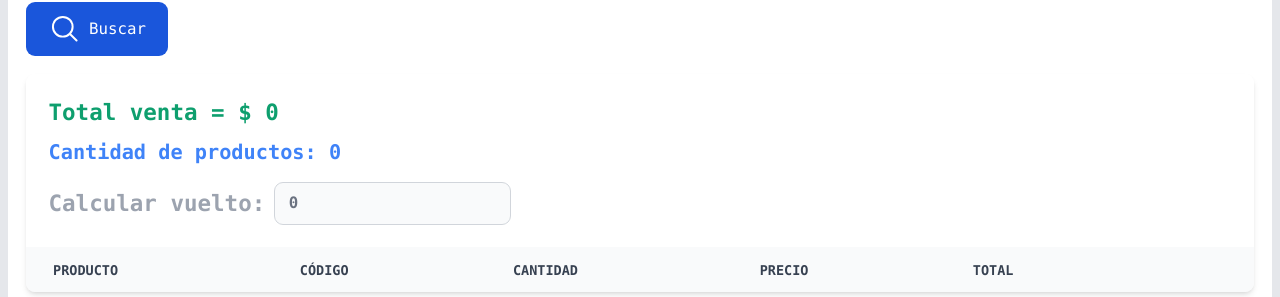
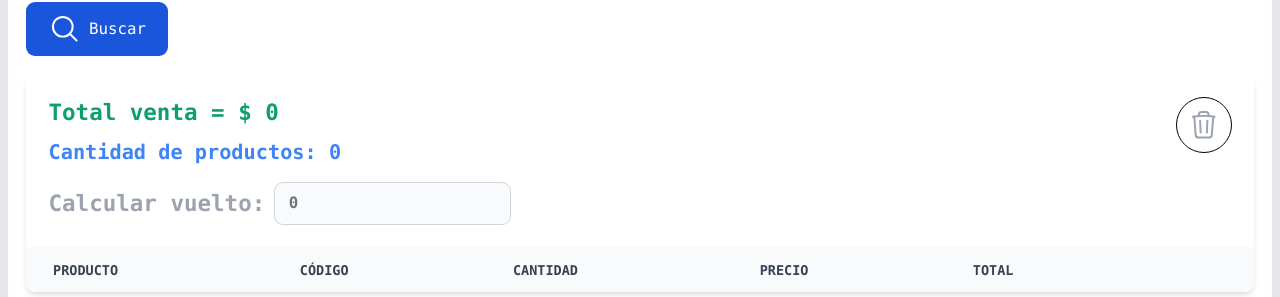
Before and after one commit to Julian1993ARG/Products-tiaFront, a React (Vite) app: page / in a window 1280 px wide. Shown: the part 233-530 px from the top of the page. Built offline with nearby package versions, Linux system fonts and the light colour scheme.

Commit message:
button reset product list

```diff
--- a/context/products.context.tsx
+++ b/context/products.context.tsx
@@ -8,6 +8,7 @@
   setQuantity: (id: number, quantity: number) => void
   setSalePrice: (id: number, salePrice: number) => void
   deleteProduct: (id: number) => void
+  resetProducts: () => void
 }
 export const ProductsContext = createContext<IContextProducts>({
   products: [],
@@ -15,6 +16,7 @@
   setQuantity: () => { },
   setSalePrice: () => { },
   deleteProduct: () => { },
+  resetProducts: () => { },
 });
 
 export const ProductsContextProvider = ({ children } : {children:React.ReactNode}) => {
@@ -40,9 +42,11 @@
 
   const setSalePrice = (id: number, salePrice: number) => setProducts(prev => prev.map(p => p.id === id ? { ...p, salePrice } : p));
 
+  const resetProducts = () => setProducts([]);
+
   return (
     <ProductsContext.Provider
-      value={{ products, getProductByUpcCode, setQuantity, deleteProduct, setSalePrice }}
+      value={{ products, getProductByUpcCode, setQuantity, deleteProduct, setSalePrice, resetProducts }}
     >
       {children}
     </ProductsContext.Provider>
--- a/src/components/SvgIcons.tsx
+++ b/src/components/SvgIcons.tsx
@@ -40,3 +40,21 @@
     />
   </svg>
 );
+
+export const TrashSvg = ({ className = '' }, { ...rest }) => (
+  <svg
+    xmlns='http://www.w3.org/2000/svg'
+    fill='none'
+    stroke='currentColor'
+    strokeWidth={1.5}
+    className={`w-7 h-7 ${className}`}
+    viewBox='0 0 24 24'
+    {...rest}
+  >
+    <path
+      strokeLinecap='round'
+      strokeLinejoin='round'
+      d='m14.74 9-.346 9m-4.788 0L9.26 9m9.968-3.21c.342.052.682.107 1.022.166m-1.022-.165L18.16 19.673a2.25 2.25 0 0 1-2.244 2.077H8.084a2.25 2.25 0 0 1-2.244-2.077L4.772 5.79m14.456 0a48.108 48.108 0 0 0-3.478-.397m-12 .562c.34-.059.68-.114 1.022-.165m0 0a48.11 48.11 0 0 1 3.478-.397m7.5 0v-.916c0-1.18-.91-2.164-2.09-2.201a51.964 51.964 0 0 0-3.32 0c-1.18.037-2.09 1.022-2.09 2.201v.916m7.5 0a48.667 48.667 0 0 0-7.5 0'
+    />
+  </svg>
+);
--- a/src/components/TableProducts.tsx
+++ b/src/components/TableProducts.tsx
@@ -1,16 +1,17 @@
 import { IProductList } from '@/models';
 import { useEffect, useState } from 'react';
 import debounce from 'lodash.debounce';
-import { DetailsColumn } from './';
+import { DetailsColumn, TrashSvg } from './';
 
 type PropsTable = {
   products: IProductList[]
   setQuantity: (id: number, quantity: number) => void
   deleteProduct: (id: number) => void
   setSalePrice: (id: number, salePrice: number) => void
+  resetProducts: () => void
 }
 
-export default function TableProducts ({ products, setQuantity, deleteProduct, setSalePrice }: PropsTable) {
+export default function TableProducts ({ products, setQuantity, deleteProduct, setSalePrice, resetProducts }: PropsTable) {
   const [total, setTotal] = useState(0);
   const [change, setChange] = useState(0);
 
@@ -24,9 +25,14 @@
     if (value > 0) setChange((value - total));
   }, 500);
 
+  const handleReset = () => {
+    resetProducts();
+    setChange(0);
+  };
+
   return (
     <table className='w-full text-sm text-left text-gray-500 dark:text-gray-400'>
-      <caption className='p-5 text-xl font-semibold text-left bg-white dark:text-white dark:bg-gray-800 text-green-500'>
+      <caption className='p-5 text-xl font-semibold text-left bg-white dark:text-white dark:bg-gray-800 text-green-500 relative'>
         Total venta = $ {total.toLocaleString('en-US')}
         <p className='text-blue-500 text-lg pt-2'>Cantidad de productos: {products.length}</p>
         <div className='text-gray-400 flex mt-3 items-center'>
@@ -47,6 +53,15 @@
             {Math.abs(change).toLocaleString('en-US')}
           </span>
         </div>
+        <button
+          type='button'
+          onClick={handleReset}
+          className='text-black border border-black hover:bg-red-700 hover:text-white focus:ring-4 focus:outline-none focus:ring-red-300 font-medium rounded-full text-sm p-2.5 text-center inline-flex items-center absolute right-5 top-5 disabled:hover:bg-gray-200 disabled:text-gray-400 disabled:cursor-not-allowed'
+          disabled={products.length === 0}
+        >
+          <TrashSvg />
+          <span className='sr-only'>Reiniciar lista</span>
+        </button>
       </caption>
       <thead className='text-xs text-gray-700 uppercase bg-gray-50 dark:bg-gray-700 dark:text-gray-400'>
         <tr>
--- a/src/pages/home.tsx
+++ b/src/pages/home.tsx
@@ -2,7 +2,7 @@
 import { FormSearchByUpcCode, Layout, TableProducts } from '../components';
 
 export function Home () {
-  const { getProductByUpcCode, products, setQuantity, deleteProduct, setSalePrice } = useProductsContext();
+  const { getProductByUpcCode, products, setQuantity, deleteProduct, setSalePrice, resetProducts } = useProductsContext();
   return (
     <Layout>
       <h1>Home</h1>
@@ -14,6 +14,7 @@
           setQuantity={setQuantity}
           deleteProduct={deleteProduct}
           setSalePrice={setSalePrice}
+          resetProducts={resetProducts}
         />
       </div>
 
```
